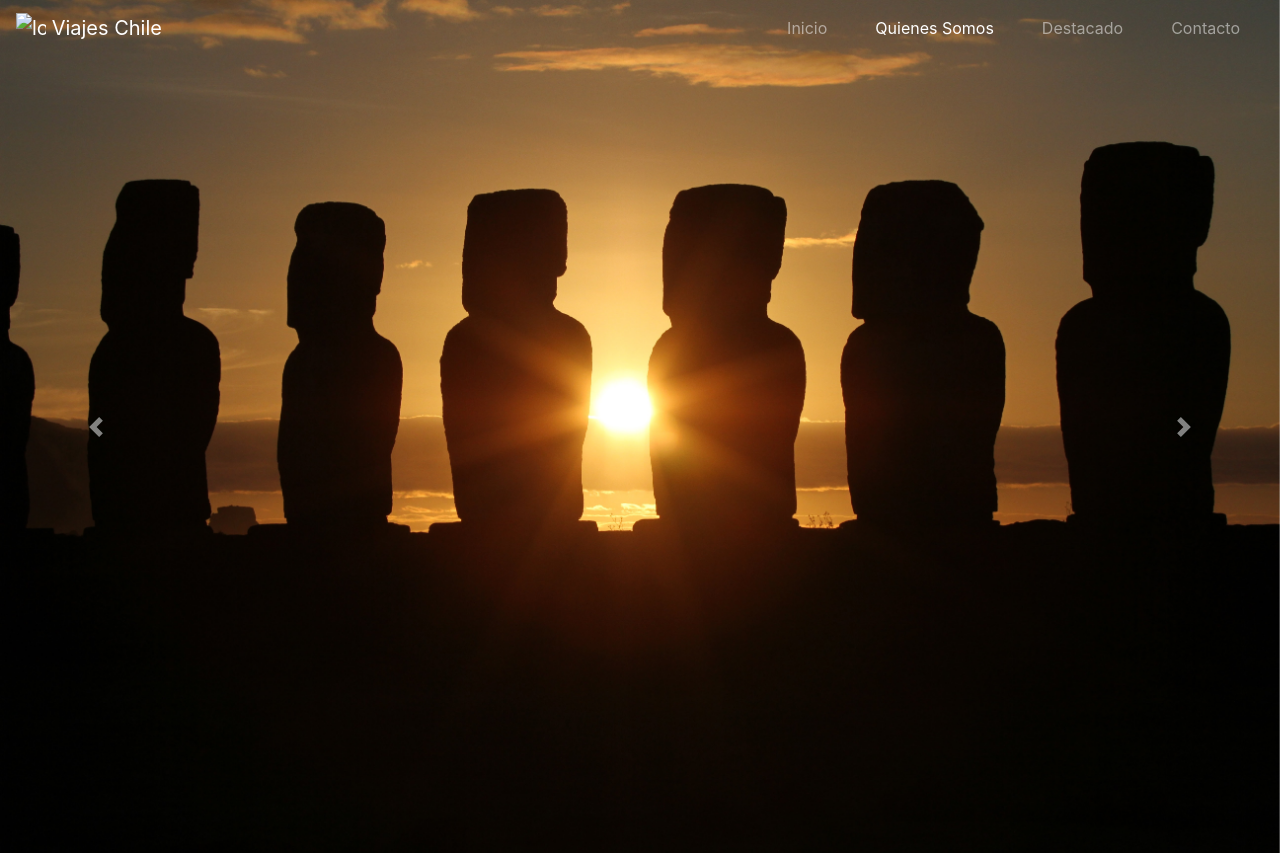
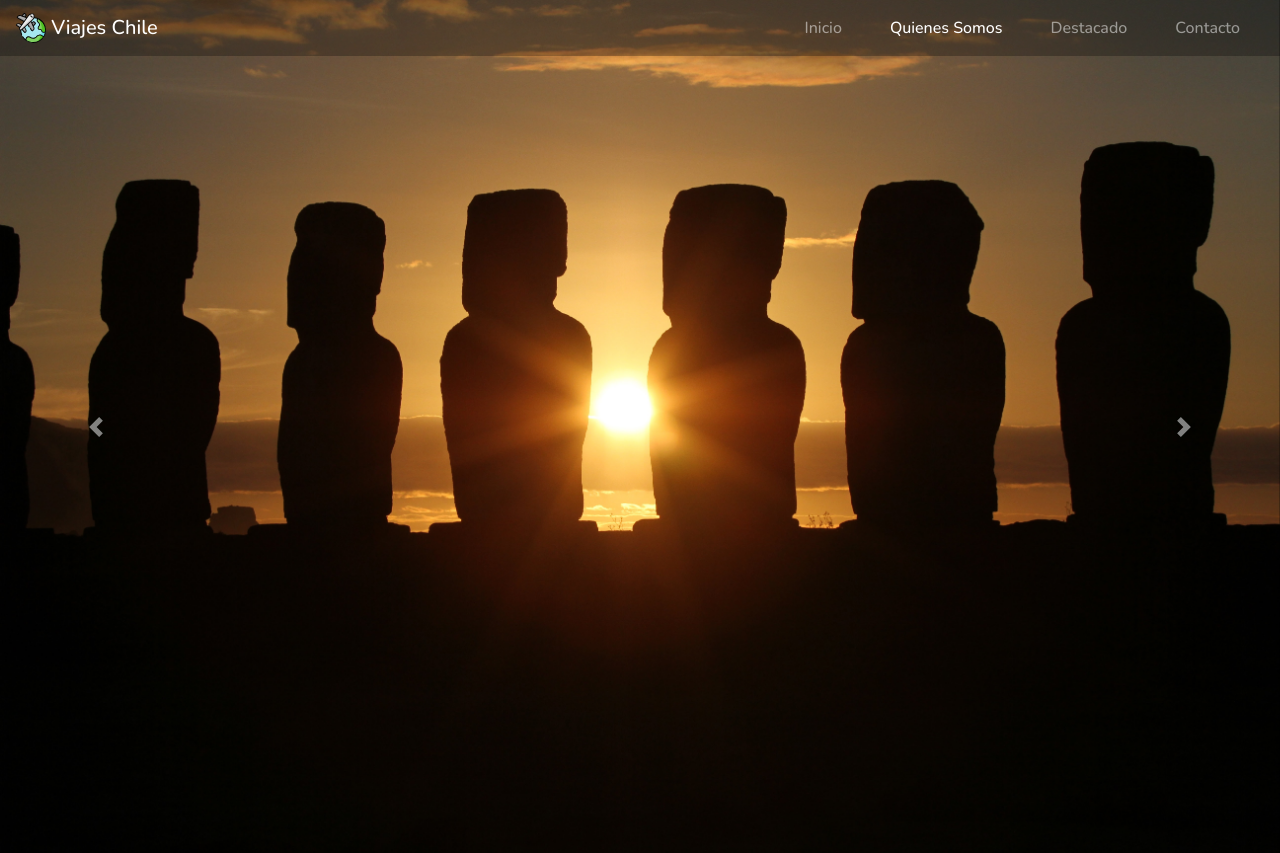
Before and after one commit to estefanitapia/prueba-viajes-chile, a plain HTML site: page index.html in a window 1280 px wide. Shown: the top 853 px of the page. Drawn offline with nearby package versions, Linux system fonts and the light colour scheme; the site is published under a folder, as on GitHub Pages, so addresses that start at the root find nothing; a script that the page names is missing.

Commit message:
se corrigen los / en algunas rutas porque las imagenes no se veian

```diff
--- a/index.html
+++ b/index.html
@@ -28,14 +28,14 @@
     <title>Prueba Viajes Chile</title>
 
     <!-- Style Css -->
-    <link rel="stylesheet" href="/assets/css/style.css">
+    <link rel="stylesheet" href="assets/css/style.css">
 </head>
 <body data-spy="scroll" data-target="#navbar-menu">
     <!-- Navbar -->
     <div class="container-fluid fixed-top p-0" id="menu">
         <nav class="navbar navbar-expand-lg navbar-dark" id="navbar-menu">
             <a class="navbar-brand" href="#">
-                <img src="/assets/img/viajes.svg" width="30" height="30" class="d-inline-block align-top" alt="logo">
+                <img src="assets/img/viajes.svg" width="30" height="30" class="d-inline-block align-top" alt="logo">
                 Viajes Chile
             </a>
             <button class="navbar-toggler" type="button" data-toggle="collapse" data-target="#navbarSupportedContent" aria-controls="navbarSupportedContent" aria-expanded="false" aria-label="Toggle navigation">
@@ -184,6 +184,6 @@
     <script src="https://cdn.jsdelivr.net/npm/bootstrap@4.6.1/dist/js/bootstrap.bundle.min.js"
         integrity="sha384-fQybjgWLrvvRgtW6bFlB7jaZrFsaBXjsOMm/tB9LTS58ONXgqbR9W8oWht/amnpF"
         crossorigin="anonymous"></script>
-    <script src="/assets/js/script.js"></script>
+    <script src="assets/js/script.js"></script>
 </body>
 </html>
```
